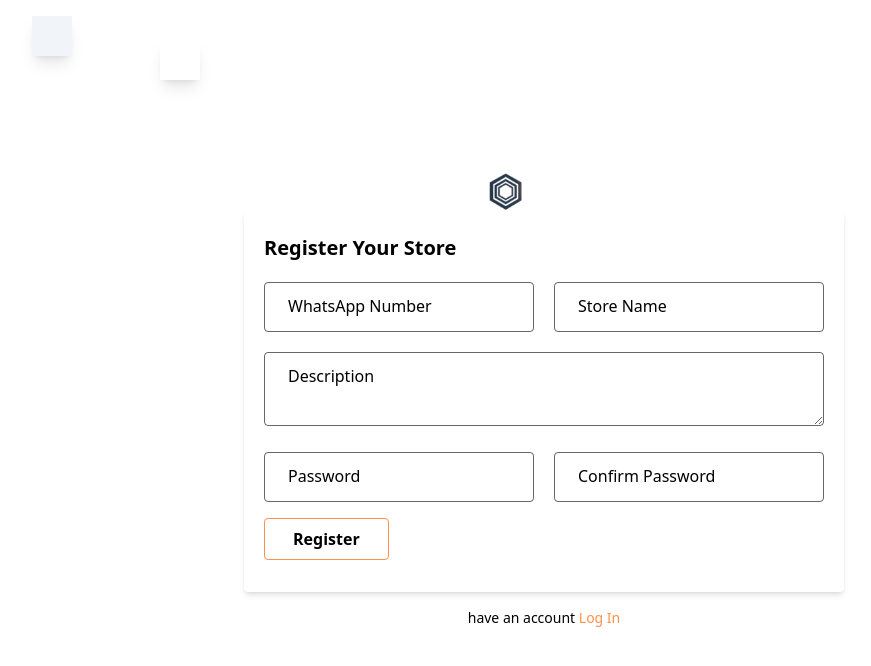
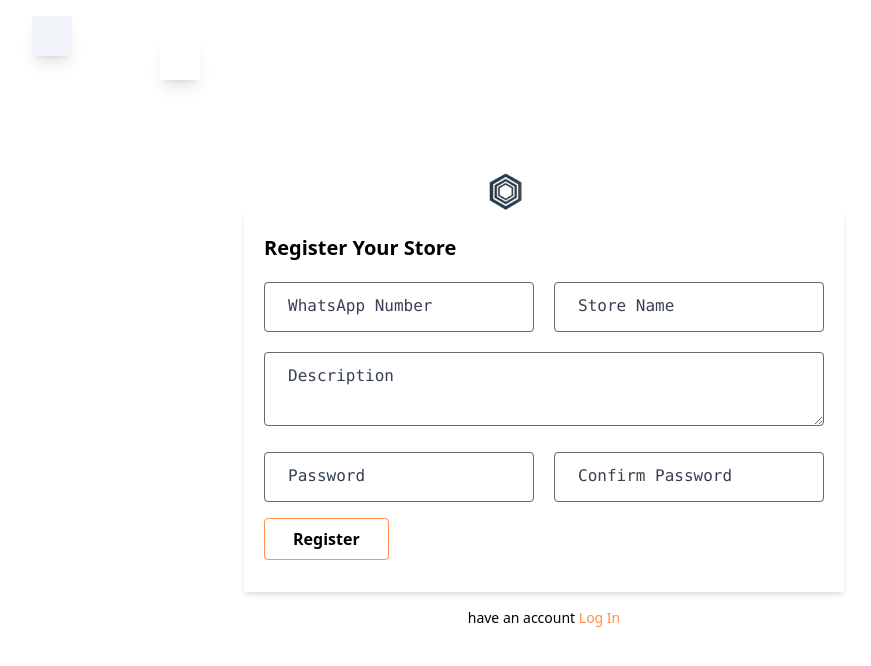
Before and after one commit to CanonSamson/eazithenga-main, a React (Create React App) app: page /signup in a window 1280 px wide. Shown: the top 666 px of the page, without its empty margins (96-967 px from the left). Built offline with nearby package versions, Linux system fonts and the light colour scheme.

Commit message:
input ver commit

```diff
--- a/package.json
+++ b/package.json
@@ -3,17 +3,20 @@
   "version": "0.1.0",
   "private": true,
   "dependencies": {
+    "@hookform/resolvers": "^2.9.7",
     "@testing-library/jest-dom": "^5.16.5",
     "@testing-library/react": "^13.3.0",
     "@testing-library/user-event": "^13.5.0",
     "framer-motion": "^7.2.1",
     "react": "^18.2.0",
     "react-dom": "^18.2.0",
+    "react-hook-form": "^7.34.2",
     "react-icons": "^4.4.0",
     "react-router-dom": "^6.3.0",
     "react-router-hash-link": "^2.4.3",
     "react-scripts": "5.0.1",
-    "web-vitals": "^2.1.4"
+    "web-vitals": "^2.1.4",
+    "yup": "^0.32.11"
   },
   "scripts": {
     "start": "react-scripts start",
--- a/src/components/ContactUs.jsx
+++ b/src/components/ContactUs.jsx
@@ -10,13 +10,33 @@ import contact from '../asset/icon_svg/contact.svg'
 
 //icons
 import { MdPhone, MdFmdGood, MdEmail } from "react-icons/md";
+import { useState } from 'react';
 
 const ContactUs = () => {
+    const initialValues = {
+        name: '',
+        email: '',
+        whatsappNumber: '',
+        subject: '',
+        message: '',
+
+    }
+    const [formValues, setFormValues] = useState(initialValues)
+    const handleChange = (e) => {
+        const { value, name } = e.target
+        setFormValues({ ...formValues, [name]: value });
+        console.log(formValues)
+    }
+    const handleSubmit = (e) => {
+        e.prevemtDefault();
+    }
+
+
 
     return (
         <div className=' px-5 bg-gray-50 relative pb-10'>
             <section className=' relative grid grid-cols-1 Btablet:h-[500px] Btablet:shadow-xl Btablet:w-full  tablet:grid-cols-2 Btablet:flex  gap-5 '>
-                <section className=' bg-white   flex flex-col Btablet:w-[33%] Btablet:mr-[66.6%] Btablet:absolute top-10 h-[250px] left-0  justify-center items-center p-10'>
+                <a href='mailto:info@eazithenga.com' className=' bg-white   flex flex-col Btablet:w-[33%] Btablet:mr-[66.6%] Btablet:absolute top-10 h-[250px] left-0  justify-center items-center p-10'>
                     <div className=' p-3 text-orange rounded-full border-2 border-dashed border-orange'>
                         <MdEmail size={30} />
                     </div>
@@ -24,25 +44,26 @@ const ContactUs = () => {
                         <h1 className=' text-xl font-semibold my-4'>Email Us:</h1>
                         <p className=' text-center' >info@eazithenga.com</p>
                     </div>
-                </section>
+                </a>
 
 
                 <section className=' bg-white   flex flex-col Btablet:w-[33%] Btablet:shadow-xl  Btablet:mx-[33.3%] Btablet:absolute top-20 h-[250px] left-0  justify-center items-center p-10'>
                     <div className='  p-3 text-orange rounded-full border-2 border-dashed border-orange'>
                         <MdPhone size={30} />
                     </div>
-                    <div className='flex flex-col justify-center items-center'>
+                    <a href='https://wa.link/483ix2' className='flex flex-col justify-center items-center'>
                         <h1 className=' text-2xl font-semibold my-3'>Call Us:</h1>
                         <div className=' flex items-center'>
                             <p>Tel:</p>
                             <p >+27 60 074 8715 </p>
                         </div>
 
-                    </div>
+                    </a>
                 </section>
 
 
-                <section className=' bg-white   flex flex-col Btablet:w-[33%] Btablet:shadow-xl Btablet:ml-[66.6%] Btablet:absolute top-44 h-[250px] right-0  justify-center items-center p-10'>
+                <a href='https://www.google.com/maps/place/7+Churchill+Rd,+Plumstead,+Cape+Town,+7801,+South+Africa/@-34.0154752,18.4795903,17z/data=!3m1!4b1!4m5!3m4!1s0x1dcc43a98d21bb0b:0x5efa5535c4e72f74!8m2!3d-34.0154797!4d18.481779'
+                    className=' bg-white   flex flex-col Btablet:w-[33%] Btablet:shadow-xl Btablet:ml-[66.6%] Btablet:absolute top-44 h-[250px] right-0  justify-center items-center p-10'>
                     <div className='  p-3 text-orange rounded-full border-2 border-dashed border-orange'>
                         <MdFmdGood size={30} />
                     </div>
@@ -50,7 +71,7 @@ const ContactUs = () => {
                         <h1 className=' text-2xl font-semibold my-3'>South Africa</h1>
                         <p className=' text-center' > 7 Churchill Road, Plumstead, 7800</p>
                     </div>
-                </section>
+                </a>
 
             </section>
 
@@ -62,16 +83,30 @@ const ContactUs = () => {
                 </div>
 
                 <div className=' flex flex-col Btablet:flex-row justify-around tablet:mt-20 items-center ' >
-                    <form className="bg-white shadow-md max-w-[500px] rounded px-5 pt-6 pb-8 mb-4 w-[100%]  ">
+                    <form onSubmit={handleSubmit} className="bg-white shadow-md max-w-[500px] rounded px-5 pt-6 pb-8 mb-4 w-[100%]  ">
                         <div className="mb-4 gap-5 grid">
-                            <Input type="text" placeholder=" Name " />
-                            <Input type="email" placeholder=" Email Address " />
-                            <Input type="tel" placeholder=" Phone Number " />
-                            <Input type="text" placeholder="Subject " />
-                            <Textarea placeholder="Write Your Message" />
+                            <Input type="text" placeholder=" Name "
+                                errorMessage="Name is required "
+                                name="name" value={formValues.name}
+                                onChange={handleChange}
+                                required pattern="^[A-Z-a-z- -]{3,22}$" />
+                            <Input type="email" placeholder=" Email Address " name="email" value={formValues.email} onChange={handleChange} />
+                            <Input type="tel"
+                                placeholder="WhatsApp Number"
+                                name="whatsappNumber"
+                                errorMessage="WhatsApp Number must be a vaild SF telephone number  (11 digits) don't include +  "
+                                value={formValues.whatsappNumber}
+                                onChange={handleChange}
+                                required pattern="^\d{11}$" />
+
+                            <Input type="text" placeholder="Subject " name="subject" value={formValues.subject} onChange={handleChange} />
+                            <Textarea placeholder="Write Your Message"
+                                name="message" value={formValues.message}
+                                onChange={handleChange}
+                                required pattern="" />
                         </div>
                         <div className="flex items-center justify-between">
-                             <Button value="Send Message" link="" />
+                            <Button value="Send Message" link="" />
                         </div>
                     </form>
                     <div>
--- a/src/components/Input.jsx
+++ b/src/components/Input.jsx
@@ -1,10 +1,21 @@
-// import {css} from "../../asset/css.module.css"
+// import {css} from "../../asset/css.module.css
 
-const Input = ({placeholder, type}) => {
+import { useState } from "react";
+
+const Input = (props) => {
+    const [focused, setFocused] = useState(false)
+    const { placeholder, errorMessage, onChange, id, ...inputProps } = props;
+    const handleFocus = (e) => {
+        setFocused(true);
+    }
     return (
         <div className=" relative py-3 Btablet:py-0 ">
-            <input type={type} className=" main-input w-full p-3 border border-black border-opacity-60 focus:outline-none relative bg-transparent z-20 rounded text-black"  required />
-            <span className="text-input absolute left-0 m-3 px-3 transition duration-300 z-10">{placeholder}</span>
+            <input {...inputProps} onChange={onChange}
+                className=" main-input w-full p-3 border border-black border-opacity-60 focus:outline-none relative
+                 bg-transparent z-20 rounded text-black"
+                required onBlur={handleFocus} focused={focused.toString()} />
+            <span className="text-input absolute left-0 m-3 px-3 font-mono text-gray-700 transition duration-300 z-10">{placeholder}</span>
+            <p className="error text-xs my-2 text-red-500">{errorMessage}</p>
         </div>
     );
 }
--- a/src/components/Textarea.jsx
+++ b/src/components/Textarea.jsx
@@ -1,8 +1,18 @@
-const Textarea = ({placeholder}) => {
+
+import { useState } from "react";
+
+const Textarea = (props) => {
+    const [focused, setFocused] = useState(false)
+    const { placeholder, errorMessage, onChange, id, ...inputProps } = props;
+    const handleFocus = (e) => {
+        setFocused(true);
+    }
     return (
         <div className=" relative ">
-        <textarea className=" main-input w-full p-3 border border-black border-opacity-60 focus:outline-none relative bg-transparent z-20 rounded text-black" alt="" required />
-        <span className="text-input absolute left-0 m-3 px-3 transition duration-300 z-10">{placeholder}</span>
+        <textarea {...inputProps}
+        className=" main-input w-full p-3 border border-black border-opacity-60 focus:outline-none relative
+        bg-transparent z-20 rounded text-black"  required onBlur={handleFocus} focused={focused.toString()} />
+        <span className="text-input absolute font-mono text-gray-700 left-0 m-3 px-3 transition duration-300 z-10">{placeholder}</span>
     </div>
      );
 }
--- a/src/views/LandingPage.jsx
+++ b/src/views/LandingPage.jsx
@@ -45,7 +45,7 @@ const LandingPage = () => {
         <div className=" relative">
             <NavBar />
             <header id="top" className=" z-1  pt-[100px] px-5 max-w-[1000px] relative m-auto  pb-20 rounded-br-3xl  flex justify-center items-center flex-col Btablet:flex-row sm:flex-row ">
-                <div className=" bg-orange p-5 rounded-full fixed bottom-20 right-5 text-white animate-bounce z-30">
+                <div className=" bg-orange p-5 rounded-full fixed bottom-20 right-5 text-white  z-30">
                     <MdMessage size={10} />
                 </div>
 
--- a/src/views/Login.jsx
+++ b/src/views/Login.jsx
@@ -7,7 +7,21 @@ import Input from "../components/Input";
 //images
 import logo from '../asset/icon_svg/logo.svg'
 
-const Login = () => {
+import { useState } from "react";
+
+
+function Login() {
+    const initialValues = {
+        whatsappNumber: '',
+        password: '',
+    }
+    const [formValues, setFormValues] = useState(initialValues)
+    const handleChange = (e) => {
+        const { value, name } = e.target;
+        setFormValues({ ...formValues, [name]: value })
+        console.log(formValues)
+    }
+
     return (
         <div className=" p-5 h-screen w-full flex flex-col justify-center items-center">
             <Link to="/">
@@ -16,11 +30,22 @@ const Login = () => {
             <span className=" bg-slate-100 w-10 h-10 text-xl absolute left-[10%] z-20 top-4 shadow-lg"> </span>
             <span className=" bg-orange-40 w-10 h-10 text-xl absolute left-[20%] z-20 top-10 shadow-lg"> </span>
 
-            <form method="post" className="bg-white shadow-md rounded px-5 pt-6 pb-8 mb-4 flex flex-col w-[100%] max-w-[500px]">
+            <form className="bg-white shadow-md rounded px-5 pt-6 pb-8 mb-4 flex flex-col w-[100%] max-w-[500px]">
                 <h1 className=" text-2xl font-semibold mb-5">LogIn</h1>
                 <div className="mb-4 gap-5 grid">
-                    <Input type="tel" placeholder="WhatsApp Number" />
-                    <Input type="password" placeholder="Password" />
+                    <Input type="tel"
+                        placeholder="WhatsApp Number"
+                        name="whatsappNumber"
+                        errorMessage="WhatsApp Number must be a vaild SF telephone number (11 digits), don't include +   "
+                        value={formValues.whatsappNumber}
+                        onChange={handleChange}
+                        required pattern="^\d{11}$" />
+
+                    <Input type="password" placeholder="Password" name="password"
+                        errorMessage="incorrect password pls try again"
+                        value={formValues.password}
+                        onChange={handleChange}
+                        required pattern="^\d{11}$" />
                 </div>
                 <div className="flex items-center justify-between">
                     <Button value=" LogIn" link="" />
--- a/src/views/SignUp.jsx
+++ b/src/views/SignUp.jsx
@@ -2,9 +2,24 @@ import { Link } from "react-router-dom";
 import Input from "../components/Input";
 import logo from '../asset/icon_svg/logo.svg'
 import Textarea from "../components/Textarea";
+import { useState } from "react";
 
 
 const SignUp = () => {
+    const initialValues = {
+        whatsappNumber: '',
+        storeName: '',
+        description: '',
+        password: '',
+        confirmPassword: ''
+    }
+    const [formValues, setFormValues] = useState(initialValues)
+    const handleChange = (e) => {
+        const { value, name } = e.target;
+        setFormValues({ ...formValues, [name]: value })
+        console.log(formValues)
+    }
+
     return (
         <div className=" p-5 my-20 tablet:my-0 tablet:h-screen w-full flex flex-col justify-center items-center">
             <Link to="/">
@@ -19,13 +34,43 @@ const SignUp = () => {
                 <h1 className=" text-xl font-semibold mb-5">Register Your Store</h1>
 
                 <div className="mb-4 Btablet:grid gap-5 Btablet:grid-cols-2">
-                    <Input type="text" placeholder="WhatsApp Number" />
-                    <Input type="text" placeholder="Store Name" />
+                    <Input type="tel"
+                        placeholder="WhatsApp Number"
+                        name="whatsappNumber"
+                        errorMessage="WhatsApp Number must be a vaild SF telephone number  (11 digits) don't include +  "
+                        value={formValues.whatsappNumber}
+                        onChange={handleChange}
+                        required pattern="^\d{11}$" />
+
+                    <Input type="text"
+                        placeholder="Store Name"
+                        name="storeName"
+                        value={formValues.storeName}
+                        errorMessage="Store Name is required"
+                        onChange={handleChange}
+                        required pattern="" />
+
                     <div className=" col-span-2">
-                        <Textarea placeholder="Description" />
+                        <Textarea placeholder="Description"
+                            name="description"
+                            value={formValues.description}
+                            onChange={handleChange}
+                            required pattern="" />
                     </div>
-                    <Input type="password" placeholder="Password" />
-                    <Input type="password" placeholder="Confirm  Password" />
+
+                    <Input type="password"
+                        placeholder="Password"
+                        name="password"
+                        value={formValues.password}
+                        onChange={handleChange}
+                        required />
+
+                    <Input type="password"
+                        placeholder="Confirm  Password"
+                        name="confirmPassword"
+                        value={formValues.confirmPassword}
+                        onChange={handleChange}
+                        required />
                 </div>
 
 
```
Also changed, not shown: src/components/NavBar.jsx (+9 -12 lines), src/components/pricing/Annually.jsx (+72 -65 lines), src/index.css (+9 -0 lines), 1 other file (tests, documents, lock files or other folders).
